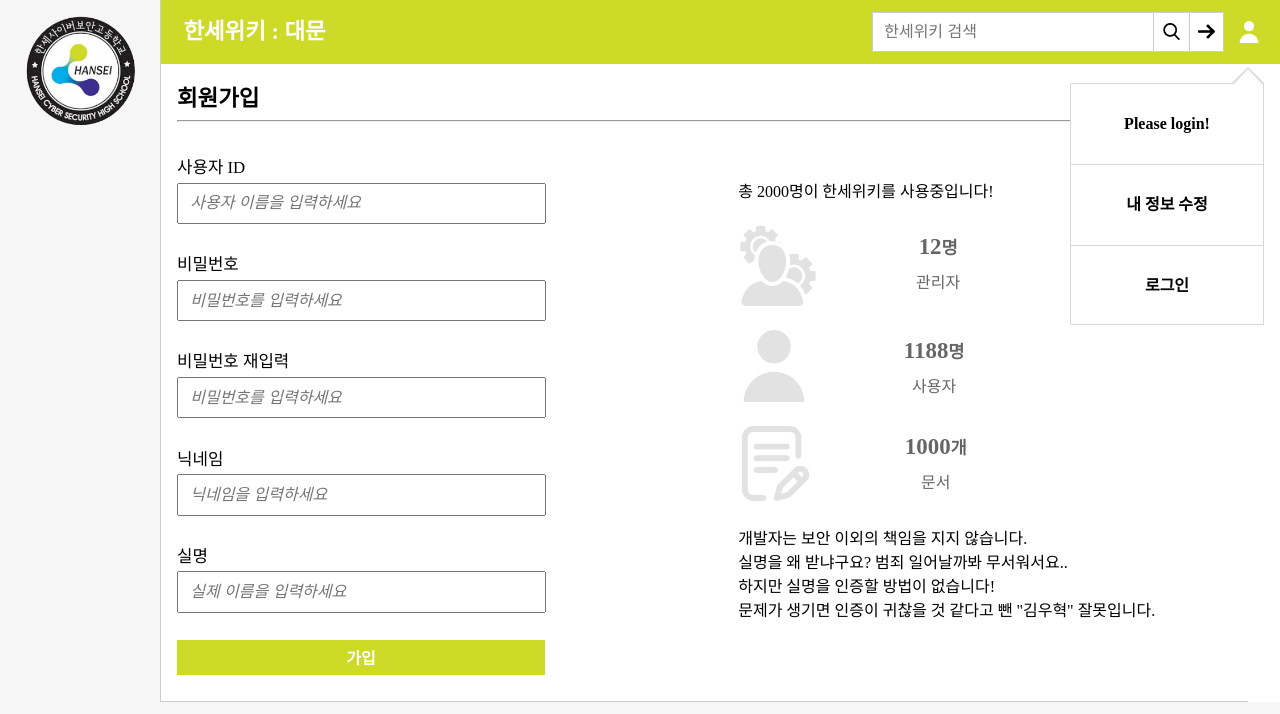
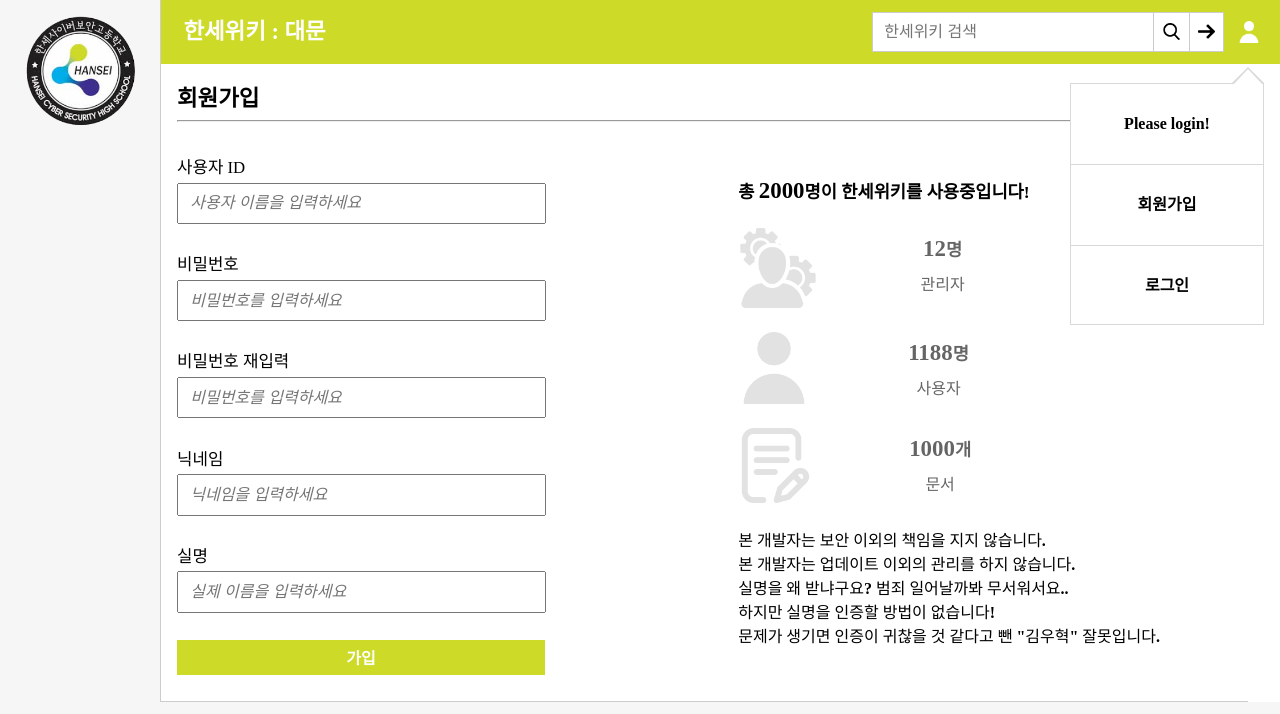
Before and after one commit to akat32/HanseWiki, a React (Create React App) app: page /signup in a window 1280 px wide. Both pictures are taken after a click on the element 1249 px from the left and 31 px from the top of the page. Shown: the top 714 px of the page. Built offline with nearby package versions, Linux system fonts and the light colour scheme; no server answers.

Commit message:
add link

```diff
--- a/src/component/auth/Signup.scss
+++ b/src/component/auth/Signup.scss
@@ -39,7 +39,7 @@
             height: 5em;
             margin-top: 1.5em;
             margin-bottom: 1.5em;
-            padding-left: 10em;
+            padding-left: calc(5em + 20%);
         }
         .Admin {
             background-image: url('../../assets/admin-with-cogwheels.png');
@@ -68,6 +68,17 @@
             opacity: 0.6;
             text-align: center;
         }
+        .pppp {
+            font-size: 1.1em;
+            font-weight: bold;
+            span {
+                font-size: 1.3em;
+            }
+        }
+        .blabla {
+            font-size: 1em;
+            font-weight: 550;
+        }
     }
     .chkPerson {
         input {
--- a/src/component/auth/Signup.tsx
+++ b/src/component/auth/Signup.tsx
@@ -25,7 +25,7 @@ export const Signup = ()=> {
                 <button className = "accept">가입</button>
             </div>
             <div className = "precautions">
-                <p>총 <span>2000</span>명이 한세위키를 사용중입니다!</p>
+                <p className = "pppp">총 <span>2000</span>명이 한세위키를 사용중입니다!</p>
                 <div className = "Admin">
                     <p className = "pp"><span>12</span>명</p>
                     <p className = "ppp">관리자</p>
@@ -38,10 +38,13 @@ export const Signup = ()=> {
                     <p className = "pp"><span>1000</span>개</p>
                     <p className = "ppp">문서</p>
                 </div>
-                <p>개발자는 보안 이외의 책임을 지지 않습니다.</p>
+                <div className = "blabla">
+                <p>본 개발자는 보안 이외의 책임을 지지 않습니다.</p>
+                <p>본 개발자는 업데이트 이외의 관리를 하지 않습니다.</p>
                 <p>실명을 왜 받냐구요? 범죄 일어날까봐 무서워서요..</p>
                 <p>하지만 실명을 인증할 방법이 없습니다!</p>
                 <p>문제가 생기면 인증이 귀찮을 것 같다고 뺀 "김우혁" 잘못입니다.</p>
+                </div>
             </div>
         </div>
     )
--- a/src/component/main/main.tsx
+++ b/src/component/main/main.tsx
@@ -1,7 +1,7 @@
 import React, { Component } from 'react'
 
+import { Content } from '../content/content'
 import { TopBar } from '../topBar/bar'
-import { Content } from '../content/content'
 
 export const Main = ()=> {
     return (
--- a/src/component/topBar/bar.scss
+++ b/src/component/topBar/bar.scss
@@ -1,4 +1,8 @@
 .topBar {
+    a {
+        text-decoration:none;
+        color: #000;
+    }
     width: 100%;
     height: 4em;
     z-index: 99999;
--- a/src/component/topBar/bar.tsx
+++ b/src/component/topBar/bar.tsx
@@ -12,7 +12,10 @@ export const TopBar = ()=> {
     const [userID, SetID] = useState()
     const [isLogined, setLogined] = useState()
     const [userSign, SetSign] = useState()
+    const [regi, setRegi] = useState()
     const [menuDisplay, setDisplay] = useState("none")
+    const [link1, setLink1] = useState()
+    const [link2, setLink2] = useState()
     function display () {
         if ( menuDisplay === "none") setDisplay("block")
         else setDisplay("none")
@@ -23,11 +26,17 @@ export const TopBar = ()=> {
             let result = await axios.get(url);
             SetID(result.data.user.name)
             SetSign("로그아웃")
+            setRegi('내 정보 수정')
+            setLink1('/sign')
+            setLink2('/sign')
             setLogined(true)
         }
         catch (e) {
             SetID("Please login!")
             SetSign("로그인")
+            setRegi('회원가입')
+            setLink1('/signin')
+            setLink2('/signup')
             setLogined(false)
         }
     }
@@ -57,15 +66,21 @@ export const TopBar = ()=> {
                     <div className = "triangle"></div>
                     <div className  = "tri"></div>
                     <div className = "menu">
+                        <a href = {link1}>
                             <div className = "logined">
                                 {userID}
                             </div>
+                        </a>
+                        <a href = {link2}>
                             <div className = "fix">
-                            내 정보 수정
+                                {regi}
                             </div>
+                        </a>
+                        <a href = {link1}>
                             <div className = "sign">
                                 {userSign}
                             </div>
+                        </a>
                     </div>
                 </div>
             </div>
```
Lines whose indentation alone changed are shown as unchanged.
